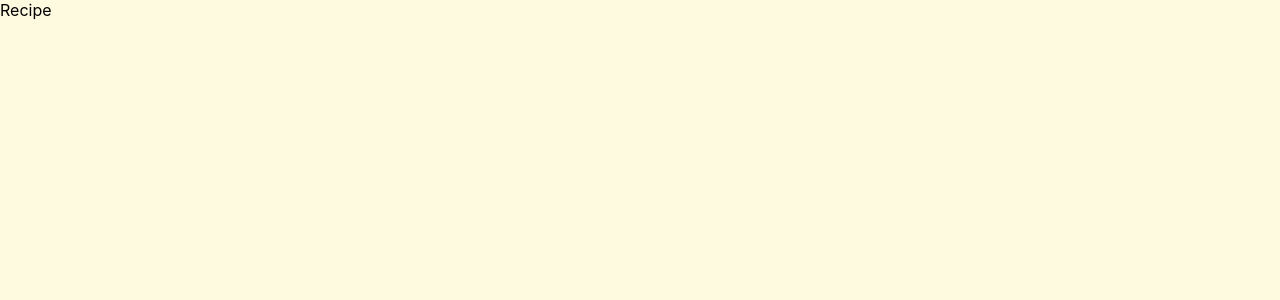
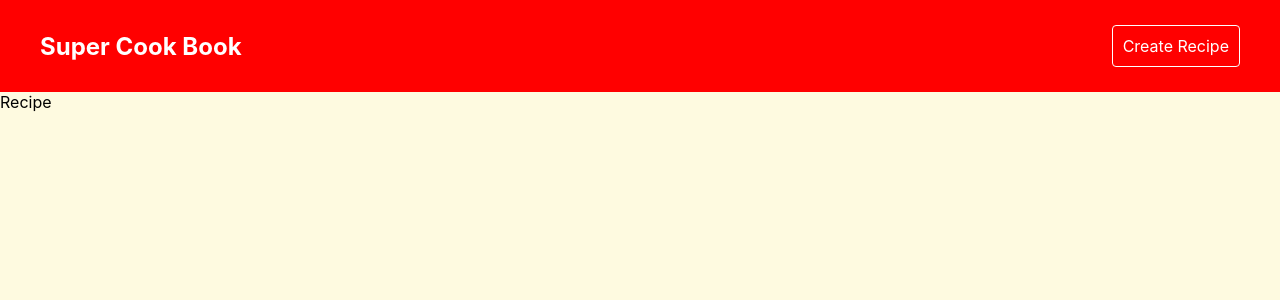
Before and after one commit to torsumkhan/food-recipe, a React (Create React App) app: page /recipes/1 in a window 1280 px wide. Shown: the top 300 px of the page. Built offline with nearby package versions, Linux system fonts and the light colour scheme.

Commit message:
create navbar

```diff
--- a/src/App.js
+++ b/src/App.js
@@ -4,6 +4,7 @@ import Home from "./pages/home/Home";
 import Create from "./pages/create/Create";
 import Recipe from "./pages/recipe/Recipe";
 import Search from "./pages/search/Search";
+import NavBar from "./components/NavBar";
 
 //import App styles
 import "./App.css";
@@ -12,6 +13,7 @@ function App() {
   return (
     <div className="App">
       <BrowserRouter>
+        <NavBar />
         <Switch>
           <Route exact path="/">
             <Home />
--- /dev/null
+++ b/src/components/NavBar.js
@@ -0,0 +1,20 @@
+import { Link } from "react-router-dom";
+import React from "react";
+import "./navbar.css";
+
+const NavBar = () => {
+  return (
+    <div className="navbar">
+      <nav>
+        <Link to="/" className="brand">
+          <h1>Super Cook Book</h1>
+        </Link>
+        <Link to="/create" className="create-btn">
+          Create Recipe
+        </Link>
+      </nav>
+    </div>
+  );
+};
+
+export default NavBar;
--- /dev/null
+++ b/src/components/navbar.css
@@ -0,0 +1,32 @@
+.navbar {
+    background: red;
+    padding: 25px;
+    color:white
+}
+
+.navbar nav {
+    display: flex;
+    align-items: center;
+    max-width: 1200px;
+    margin: 0 auto
+}
+
+.navbar a.brand{
+    margin-right: auto;
+    color: white;
+    text-decoration: none;
+}
+
+.create-btn {
+    color: white;
+    text-decoration: none;
+    margin-left: 40px;
+    padding: 10px;
+    border: 1px solid white;
+    border-radius: 4px;
+}
+
+.navbar a:last-child:hover{
+    background: white;
+    color: black
+}
```
